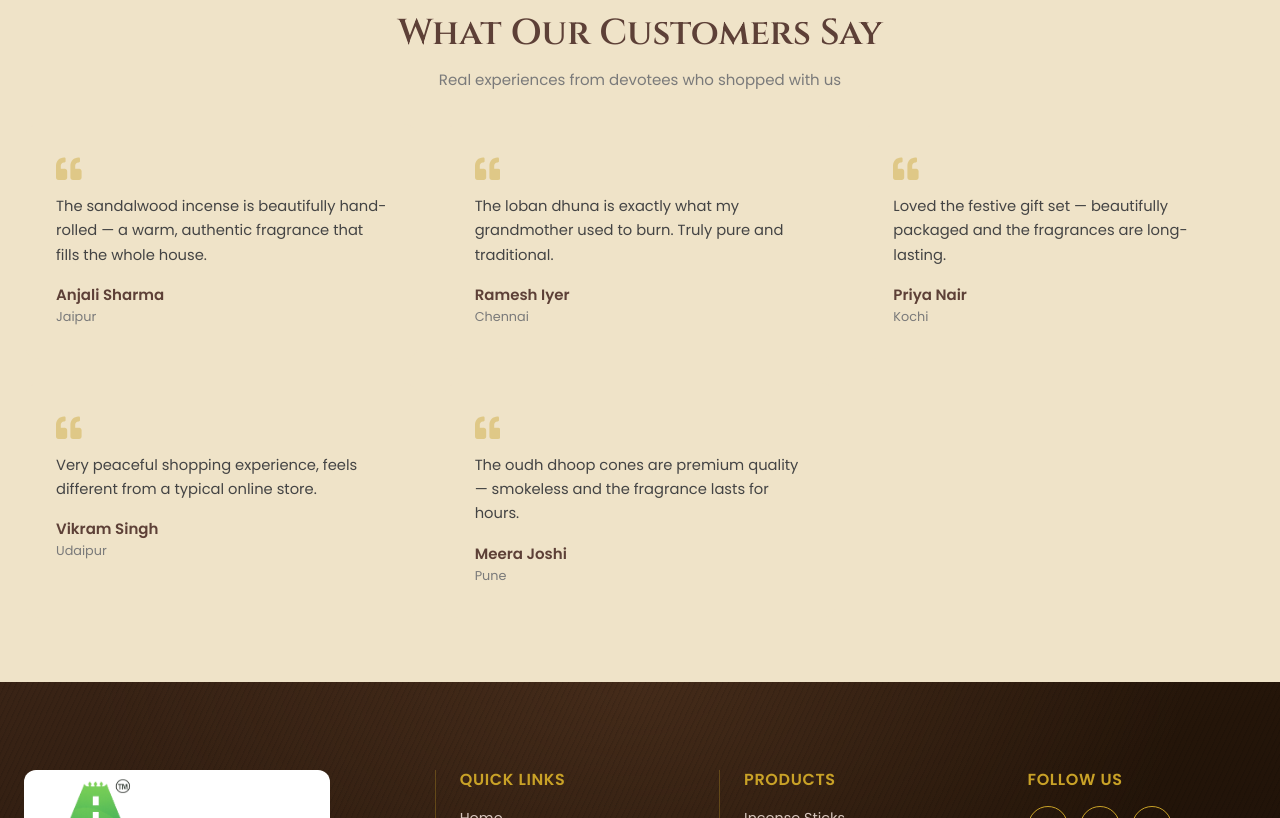
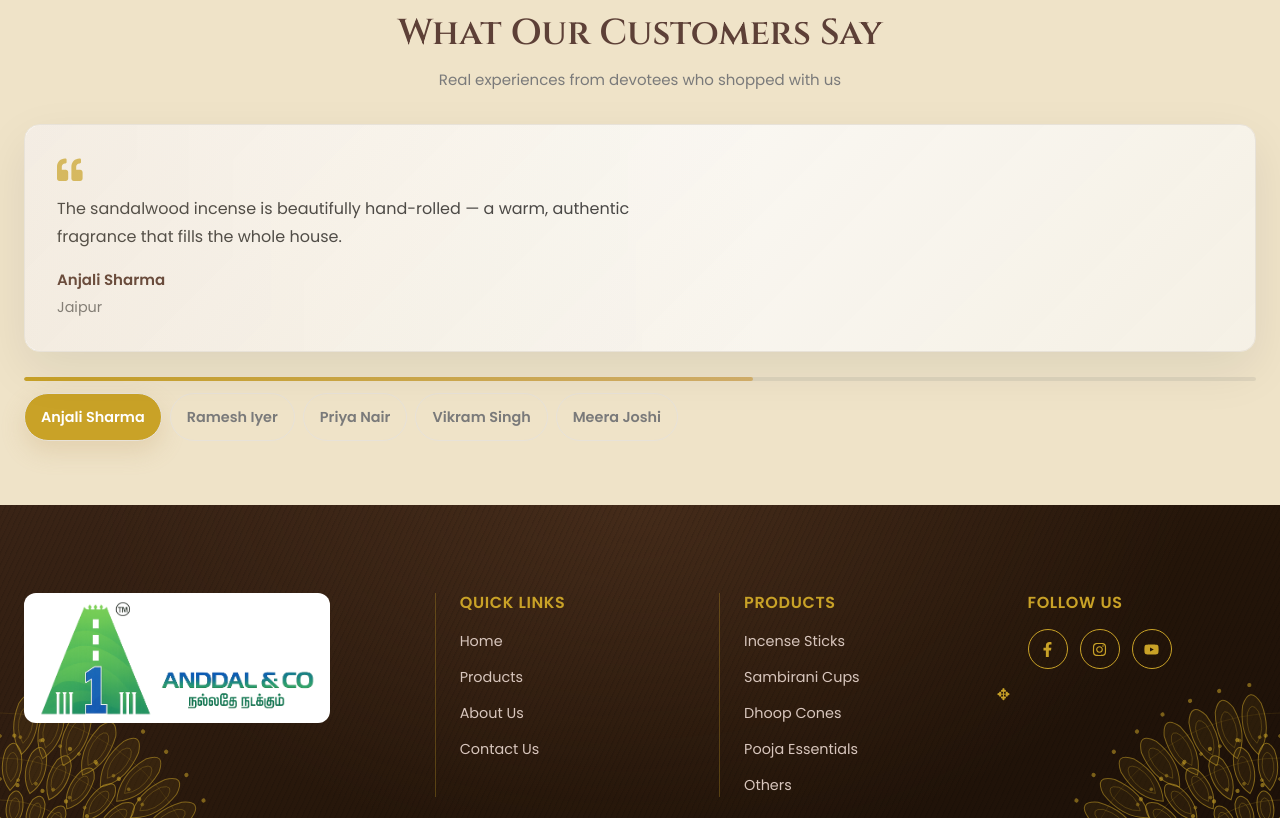
Before and after one commit to YUVAN-10/a1anddal, a React (Vite) app: page / in a window 1280 px wide. Shown: the part 3083-3901 px from the top of the page. Built offline with nearby package versions, Linux system fonts and the light colour scheme.

Commit message:
card changes

```diff
--- a/src/components/home/Testimonials.jsx
+++ b/src/components/home/Testimonials.jsx
@@ -1,30 +1,25 @@
-import { useEffect, useRef, useState } from 'react'
+import { useEffect, useState } from 'react'
 import { FaQuoteLeft } from 'react-icons/fa'
 import styles from './Testimonials.module.css'
 
-export default function Testimonials({ testimonials }) {
-  const gridRef = useRef(null)
-  const [visibleIds, setVisibleIds] = useState(() => new Set())
+const AUTO_ROTATE_INTERVAL = 10000
+
+export default function Testimonials({ testimonials = [] }) {
+  const [activeIndex, setActiveIndex] = useState(0)
 
   useEffect(() => {
-    const cards = gridRef.current?.querySelectorAll('[data-testimonial-id]')
-    if (!cards?.length) return
+    if (!testimonials.length) return
 
-    const observer = new IntersectionObserver(
-      (entries) => {
-        entries.forEach((entry) => {
-          if (!entry.isIntersecting) return
-          const id = entry.target.dataset.testimonialId
-          setVisibleIds((prev) => new Set(prev).add(id))
-          observer.unobserve(entry.target)
-        })
-      },
-      { threshold: 0.25 },
-    )
+    const intervalId = window.setInterval(() => {
+      setActiveIndex((current) => (current + 1) % testimonials.length)
+    }, AUTO_ROTATE_INTERVAL)
 
-    cards.forEach((card) => observer.observe(card))
-    return () => observer.disconnect()
-  }, [testimonials])
+    return () => window.clearInterval(intervalId)
+  }, [testimonials.length])
+
+  if (!testimonials.length) return null
+
+  const activeTestimonial = testimonials[activeIndex] ?? testimonials[0]
 
   return (
     <section className="section">
@@ -34,22 +29,41 @@ export default function Testimonials({ testimonials }) {
           <h2>What Our Customers Say</h2>
           <p>Real experiences from devotees who shopped with us</p>
         </div>
-        <div className={styles.grid} ref={gridRef}>
-          {testimonials.map((t, i) => (
-            <figure
-              className={`${styles.card} ${visibleIds.has(String(t.id)) ? styles.visible : ''}`}
-              style={{ transitionDelay: `${i * 120}ms` }}
-              data-testimonial-id={t.id}
-              key={t.id}
-            >
-              <FaQuoteLeft className={styles.quoteIcon} aria-hidden="true" />
-              <blockquote>{t.comment}</blockquote>
-              <figcaption>
-                <strong>{t.name}</strong>
-                <span>{t.location}</span>
-              </figcaption>
-            </figure>
-          ))}
+
+        <div className={styles.shell}>
+          <article className={styles.heroCard} key={activeTestimonial.id}>
+            <FaQuoteLeft className={styles.quoteIcon} aria-hidden="true" />
+            <blockquote className={styles.comment}>{activeTestimonial.comment}</blockquote>
+            <div className={styles.meta}>
+              <strong>{activeTestimonial.name}</strong>
+              <span>{activeTestimonial.location}</span>
+            </div>
+          </article>
+
+          <div className={styles.controls}>
+            <div className={styles.progressTrack} key={activeTestimonial.id}>
+              <span className={styles.progressBar} />
+            </div>
+
+            <div className={styles.tabs} role="tablist" aria-label="Customer testimonials">
+              {testimonials.map((testimonial, index) => {
+                const isActive = index === activeIndex
+
+                return (
+                  <button
+                    type="button"
+                    key={testimonial.id}
+                    role="tab"
+                    aria-selected={isActive}
+                    className={`${styles.tab} ${isActive ? styles.activeTab : ''}`}
+                    onClick={() => setActiveIndex(index)}
+                  >
+                    <span className={styles.tabLabel}>{testimonial.name}</span>
+                  </button>
+                )
+              })}
+            </div>
+          </div>
         </div>
       </div>
     </section>
--- a/src/components/home/Testimonials.module.css
+++ b/src/components/home/Testimonials.module.css
@@ -1,70 +1,163 @@
-.grid {
+.shell {
   display: grid;
-  grid-template-columns: repeat(3, 1fr);
   gap: var(--space-5);
 }
 
-.card {
-  background: var(--color-section-bg);
+.heroCard {
+  position: relative;
+  overflow: hidden;
   border-radius: var(--radius-lg);
   padding: var(--space-6);
-  position: relative;
-  opacity: 0;
-  transform: translateY(28px);
-  transition: opacity 0.6s ease, transform 0.6s ease;
+  background: linear-gradient(135deg, rgba(255, 255, 255, 0.96), rgba(245, 241, 232, 0.9));
+  border: 1px solid var(--color-border, rgba(33, 42, 60, 0.12));
+  box-shadow: 0 18px 50px rgba(15, 23, 42, 0.08);
+  animation: testimonialReveal 0.65s cubic-bezier(0.22, 1, 0.36, 1) both;
 }
 
-.card.visible {
-  opacity: 1;
-  transform: translateY(0);
-}
-
-@media (prefers-reduced-motion: reduce) {
-  .card {
-    opacity: 1;
-    transform: none;
-    transition: none;
-  }
+.heroCard::before {
+  content: '';
+  position: absolute;
+  inset: 0;
+  border-radius: inherit;
+  background: linear-gradient(90deg, rgba(189, 151, 93, 0.16), transparent 60%);
+  pointer-events: none;
 }
 
 .quoteIcon {
   color: var(--color-accent);
-  opacity: 0.4;
+  opacity: 0.7;
   font-size: 1.6rem;
   margin-bottom: var(--space-3);
 }
 
-.card blockquote {
+.comment {
   color: var(--color-text);
-  font-size: 0.92rem;
-  margin: var(--space-3) 0 var(--space-4);
-  line-height: 1.65;
+  font-size: clamp(1rem, 1.1vw, 1.05rem);
+  line-height: 1.8;
+  margin: 0 0 var(--space-4);
+  max-width: 62ch;
 }
 
-.card figcaption {
+.meta {
   display: flex;
   flex-direction: column;
+  gap: 0.25rem;
 }
 
-.card figcaption strong {
+.meta strong {
   color: var(--color-heading);
   font-family: var(--font-body);
   font-weight: 600;
 }
 
-.card figcaption span {
-  font-size: 0.8rem;
+.meta span {
+  font-size: 0.9rem;
   color: var(--color-text-muted);
 }
 
-@media (max-width: 900px) {
-  .grid {
-    grid-template-columns: repeat(2, 1fr);
+.controls {
+  display: grid;
+  gap: var(--space-3);
+}
+
+.progressTrack {
+  height: 4px;
+  width: 100%;
+  border-radius: 999px;
+  overflow: hidden;
+  background: rgba(33, 42, 60, 0.08);
+}
+
+.progressBar {
+  display: block;
+  height: 100%;
+  width: 0;
+  border-radius: inherit;
+  background: linear-gradient(90deg, var(--color-accent), #d4b06a);
+  animation: progressFill 10s linear forwards;
+}
+
+.tabs {
+  display: flex;
+  flex-wrap: wrap;
+  gap: var(--space-2);
+}
+
+.tab {
+  border: 1px solid var(--color-border, rgba(33, 42, 60, 0.12));
+  border-radius: 999px;
+  background: var(--color-section-bg);
+  color: var(--color-text-muted);
+  cursor: pointer;
+  padding: 0.7rem 1rem;
+  transition: transform 0.2s ease, background-color 0.2s ease, color 0.2s ease, box-shadow 0.2s ease;
+}
+
+.tab:hover {
+  transform: translateY(-1px);
+}
+
+.tab.activeTab {
+  background: var(--color-accent);
+  color: #fff;
+  box-shadow: 0 10px 25px rgba(189, 151, 93, 0.24);
+}
+
+.tabLabel {
+  font-size: 0.9rem;
+  font-weight: 600;
+}
+
+@keyframes testimonialReveal {
+  0% {
+    opacity: 0;
+    transform: translateY(24px) rotateX(12deg) scale(0.96);
+    filter: blur(8px);
+  }
+
+  60% {
+    opacity: 1;
+    transform: translateY(-6px) rotateX(0deg) scale(1.005);
+    filter: blur(0);
+  }
+
+  100% {
+    opacity: 1;
+    transform: translateY(0) rotateX(0deg) scale(1);
+    filter: blur(0);
+  }
+}
+
+@keyframes progressFill {
+  from {
+    width: 0%;
+  }
+
+  to {
+    width: 100%;
+  }
+}
+
+@media (prefers-reduced-motion: reduce) {
+  .heroCard,
+  .progressBar,
+  .tab {
+    animation: none;
+    transition: none;
   }
 }
 
 @media (max-width: 600px) {
-  .grid {
-    grid-template-columns: 1fr;
+  .heroCard {
+    padding: var(--space-5);
+  }
+
+  .tabs {
+    gap: var(--space-2);
+  }
+
+  .tab {
+    width: 100%;
+    justify-content: center;
   }
 }
--- a/src/components/home/WhyChooseUs.jsx
+++ b/src/components/home/WhyChooseUs.jsx
@@ -1,3 +1,4 @@
+import { useEffect, useState } from 'react'
 import { FaAward, FaCogs, FaTag, FaPrayingHands, FaShieldAlt } from 'react-icons/fa'
 import { GiFactory, GiPerfumeBottle, GiLotus } from 'react-icons/gi'
 import styles from './WhyChooseUs.module.css'
@@ -14,16 +15,29 @@ const POINTS = [
 ]
 
 export default function WhyChooseUs() {
+  const [isVisible, setIsVisible] = useState(false)
+
+  useEffect(() => {
+    const timeoutId = window.setTimeout(() => setIsVisible(true), 120)
+    return () => window.clearTimeout(timeoutId)
+  }, [])
+
   return (
     <section className="section section--tinted">
       <div className="container">
-        <div className="section-heading">
-          <span className="eyebrow">Our Promise</span>
-          <h2>Why Choose Us</h2>
+        <div className={styles.headingWrap}>
+          <div className="section-heading">
+            <span className="eyebrow">Our Promise</span>
+            <h2>Why Choose Us</h2>
+          </div>
         </div>
         <div className={styles.grid}>
-          {POINTS.map((p) => (
-            <div className={styles.item} key={p.title}>
+          {POINTS.map((p, index) => (
+            <div
+              className={`${styles.item} ${isVisible ? styles.visible : ''}`}
+              key={p.title}
+              style={{ animationDelay: `${index * 90}ms` }}
+            >
               <span className={styles.icon}>{p.icon}</span>
               <h4>{p.title}</h4>
             </div>
--- a/src/components/home/WhyChooseUs.module.css
+++ b/src/components/home/WhyChooseUs.module.css
@@ -1,6 +1,7 @@
 .grid {
   display: grid;
   grid-template-columns: repeat(4, 1fr);
+  gap: 0;
 }
 
 .item {
@@ -12,6 +13,23 @@
   padding: var(--space-5) var(--space-4);
   border-right: 1px solid var(--color-border);
   border-bottom: 1px solid var(--color-border);
+  background: rgba(255, 255, 255, 0.24);
+  backdrop-filter: blur(8px);
+  transition: transform 0.35s ease, box-shadow 0.35s ease, background-color 0.35s ease;
+  transform: translateY(24px);
+  opacity: 0;
+  animation: revealItem 0.55s ease forwards;
+}
+
+.item.visible {
+  transform: translateY(0);
+  opacity: 1;
+}
+
+.item:hover {
+  transform: translateY(-6px);
+  box-shadow: 0 22px 50px rgba(48, 37, 19, 0.12);
+  background: rgba(255, 255, 255, 0.92);
 }
 
 .item:nth-child(4n) {
@@ -75,3 +93,17 @@
     font-size: 0.82rem;
   }
 }
+
+@keyframes revealItem {
+  from {
+    opacity: 0;
+    transform: translateY(24px) scale(0.96);
+    filter: blur(6px);
+  }
+
+  to {
+    opacity: 1;
+    transform: translateY(0) scale(1);
+    filter: blur(0);
+  }
+}
```
Also changed, not shown: 30 other files (tests, documents, lock files or other folders).
